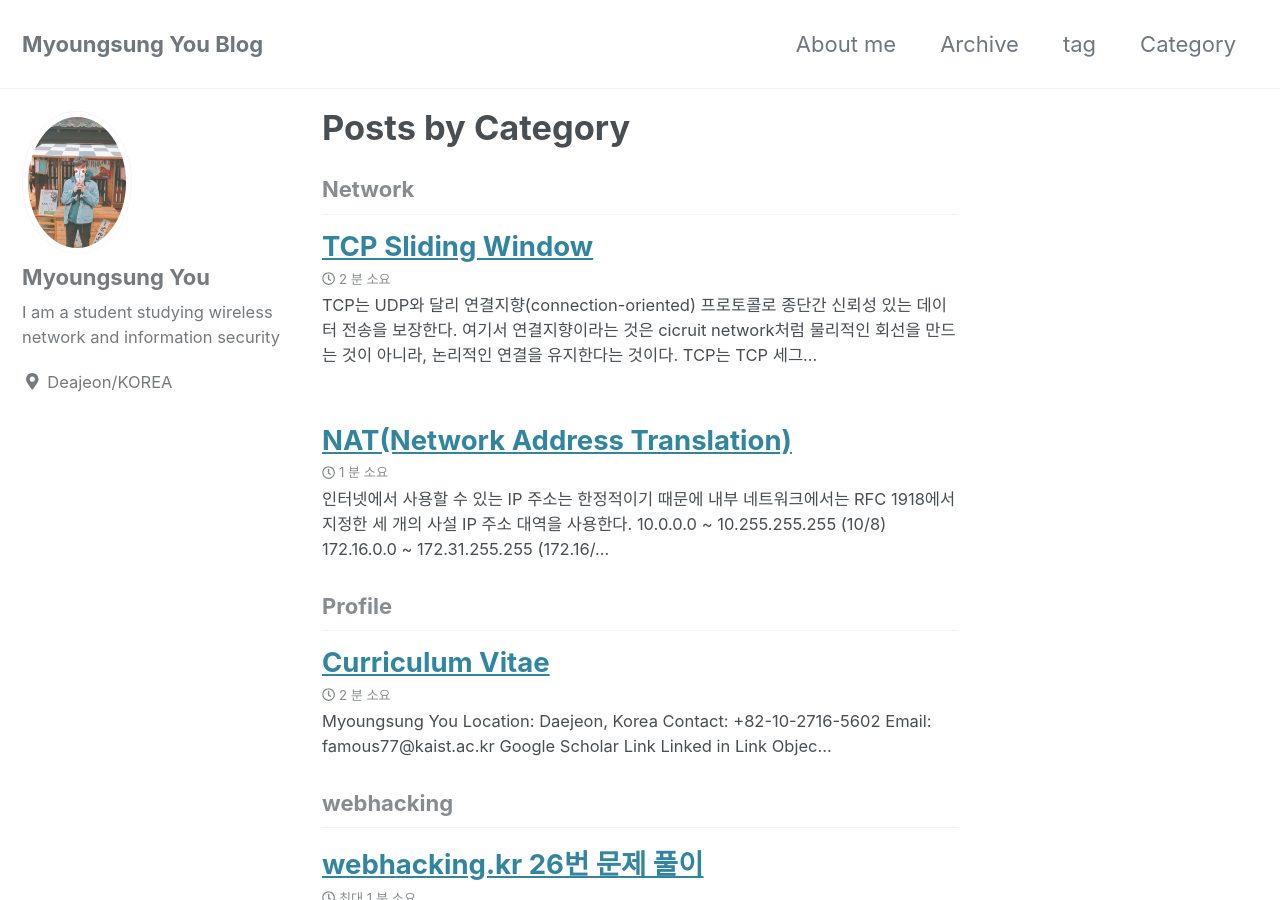
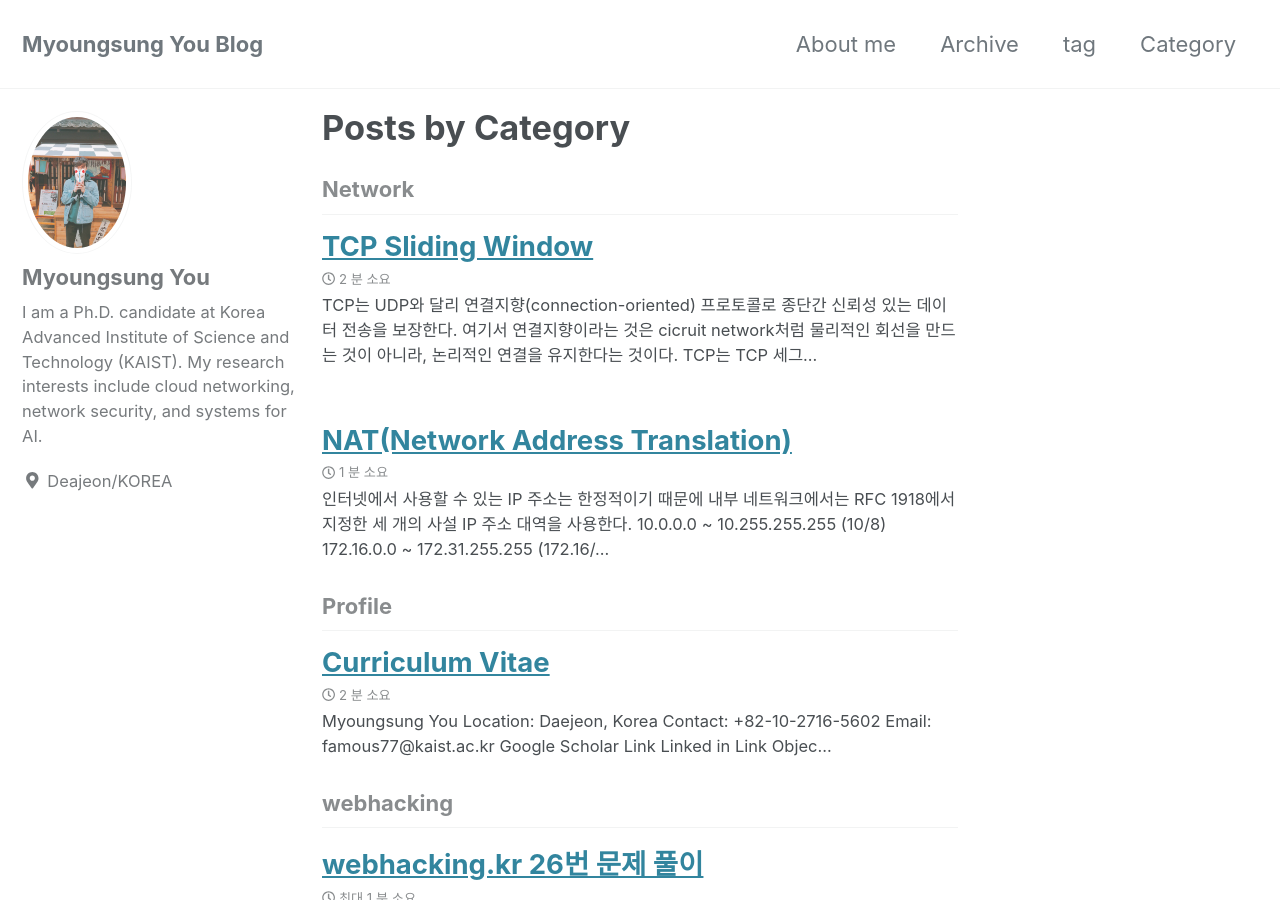
Before and after one commit to Famous7/famous7.github.io, a Jekyll site: the page built from _pages/category-archive.html, in a window 1280 px wide and 900 px high. Built offline with Jekyll 4.4.1, drawn with Linux system fonts in a browser that asks for light colours; cached includes are drawn as plain includes; nearby versions of some CDN libraries.

Commit message:
Add files via upload

```diff
--- a/_config.yml
+++ b/_config.yml
@@ -108,7 +108,7 @@ analytics:
 author:
   name             : "Myoungsung You"
   avatar           : "/assets/images/bio-photo.jpg"
-  bio              : "I am a student studying wireless network and information security"
+  bio              : "I am a Ph.D. candidate at Korea Advanced Institute of Science and Technology (KAIST). My research interests include cloud networking, network security, and systems for AI."
   location         : "Deajeon/KOREA"
   email            :
   links:
```
